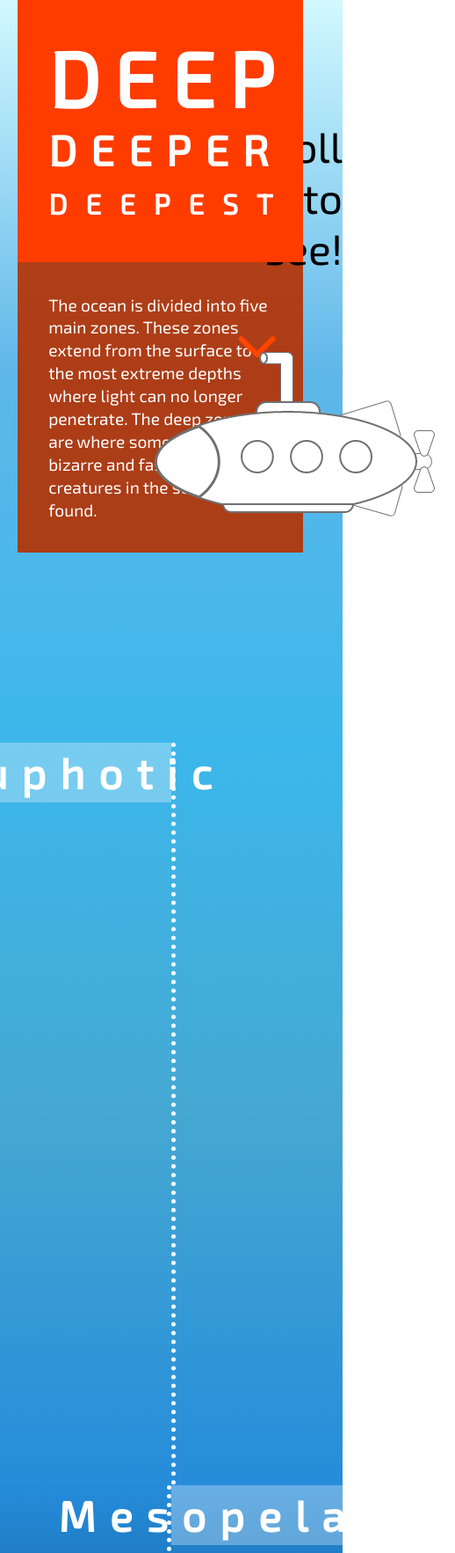
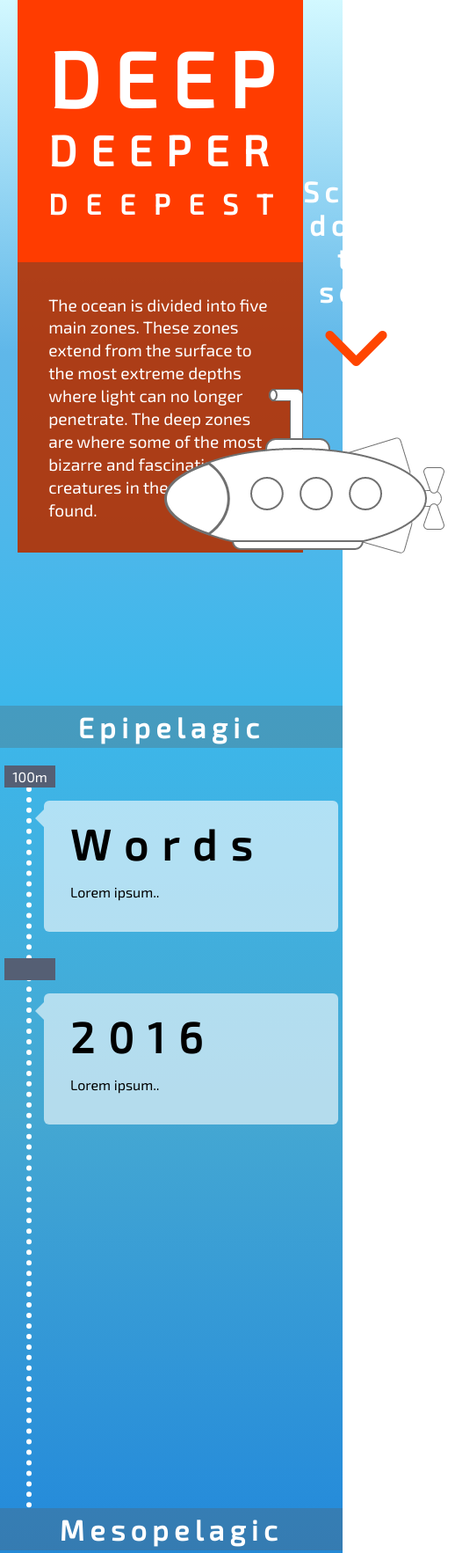
Before and after one commit to aucoeur/singlepagescroll, a plain HTML site: page index.html in a window 390 px wide. Shown: the top 1765 px of the page at 88% size, 518 px wide, since content can reach past the window. Drawn offline with nearby package versions, Linux system fonts and the light colour scheme.

Commit message:
Refactored html &  css

```diff
--- a/assets/css/style.css
+++ b/assets/css/style.css
@@ -1,72 +1,36 @@
-html {
-    height: 100%;
+* {
+  box-sizing: border-box;
 }
 
+/* Set a background color */
 body {
-    font-family: 'Exo 2';
-    font-size: 1em;
-    color: white;
-    height: 100vh;
     margin: 0;
-}
-
-.parallax {
-    /* Create the parallax scrolling effect */
-    background-attachment: fixed;
-    background-position: center;
-    background-repeat: no-repeat;
-    background-size: cover;
-}
-
-a {
-    color: black;
-    padding: 0 5px;
-    margin: 0;
-    text-decoration: none;
-}
-
-a.selected {
-    background-color: rgba(0, 0, 0, 0.4);
-    color: rgb(255, 255, 255);
-}
-
-.container {
-    height: 100%;
-}
-
-.container>div {
-    height: 100%;
+    font-family: 'Exo 2', sans-serif;
 }
 
 .a {
-    /* background-color: cadetblue; */
     background: linear-gradient(rgba(195, 246, 255, 0.742), rgb(95, 183, 233), rgb(60, 183, 235));
-    display: flex;
-    flex-direction: column;
+    height: 95vh;
 }
 
 .b {
-    /* background-color: cornflowerblue; */
     background: linear-gradient(rgb(60, 183, 235), rgb(69, 168, 210), rgb(38, 140, 218));
 }
 
 .c {
-    /* background-color: darkseagreen; */
-    background: linear-gradient(rgb(38, 140, 218), rgb(14, 89, 147), rgb(1, 43, 85), rgb(0, 0, 0));
+    background: linear-gradient(rgb(38, 140, 218), rgb(14, 89, 147));
 }
 
 .d {
-    /* background-color: goldenrod; */
-    background: linear-gradient(rgb(0, 0, 0), rgb(1, 43, 85), rgb(7, 80, 136), rgb(69, 168, 210), rgb(185, 214, 209));
-    /* background-image: url("images/grass-2.jpg"); */
+    background: linear-gradient(rgb(14, 89, 147), rgb(1, 55, 109));
 }
 
 .e {
-    background: linear-gradient(rgb(185, 214, 209), rgb(69, 168, 210), rgb(14, 89, 147), rgb(1, 43, 85), rgb(0, 0, 0));
+    background: linear-gradient(rgb(1, 55, 109), rgb(0, 37, 70));
 }
 
 .f {
-    background: linear-gradient(rgb(0, 0, 0), rgb(1, 43, 85), rgb(7, 80, 136), rgb(69, 168, 210), rgb(185, 214, 209));
+    background: linear-gradient(rgb(1, 37, 70), rgb(0, 0, 0));
 }
 
 #toTop {
@@ -97,6 +61,18 @@ a.selected {
     background-color: rgba(181, 48, 0, 0.9);
 }
 
+a {
+    color: black;
+    padding: 0 5px;
+    margin: 0;
+    text-decoration: none;
+}
+
+a.selected {
+    background-color: rgba(0, 0, 0, 0.4);
+    color: rgb(255, 255, 255);
+}
+
 h1 {
     font-size: 5.5em;
     letter-spacing: 1rem;
@@ -110,10 +86,18 @@ h2 {
     margin: 0;
 }
 
-h2#long{
+h2.long {
     font-size: 3em;
     letter-spacing: 0.6rem;
     margin: 0;
+}
+
+@media only screen and (max-width: 600px) {
+    h2.long {
+        font-size: 2em;
+        letter-spacing: 0.4rem;
+        margin: 0;
+    }
 }
 
 h3 {
@@ -123,115 +107,285 @@ h3 {
     margin: 0;
 }
 
-.inner {
+#intro {
+    display: flex;
+    flex-direction: row;
+    color: white;
+    font-family: 'Exo 2';
+}
+
+.header {
     display: flex;
     flex-direction: column;
     max-width: 325px;
     margin-left: 20px;
-}
-
-.header {
     left: 1em;
     padding: 2.2rem;
 }
 
-#header {
-    z-index: 1;
-}
-
-#intro {
+#descrip {
     font-size: 1.2rem;
     line-height: 1.35em;
     z-index: 0;
 }
 
-.main {
-    margin: 0;
-    position: absolute;
-    top: 30%;
-    left: 50%;
-    max-width: 300px;
-    -ms-transform: translateY(-50%);
-    transform: translateY(-50%);
-    font-size: 3em;
-    color: black;
-    text-align: right;
+.introLeft {
+    align-self: stretch;
+}
+.introRight {
+    align-self: center;
+    flex-grow: 1;
 }
 
-.bounce {
-  -webkit-animation: animation 1000ms linear infinite both;
-  animation: animation 1000ms linear infinite both;
-  color: orangered;
-  text-align: center;
+#introText {
+    text-align: center;
 }
 
-/* Generated with Bounce.js. Edit at http://bouncejs.com#%7Bl%3A1%2Cs%3A%5B%7BT%3A%22t%22%2Ce%3A%22s%22%2Cd%3A1000%2CD%3A0%2Cf%3A%7Bx%3A0%2Cy%3A0%7D%2Ct%3A%7Bx%3A0%2Cy%3A50%7D%2Cs%3A1%2Cb%3A1%7D%5D%7D */
+/* Generated with Bounce.js. */
+
+.bounce {
+    -webkit-animation: animation 1000ms linear infinite both;
+    animation: animation 1000ms linear infinite both;
+    color: orangered;
+    text-align: center;
+}
 
 @-webkit-keyframes animation {
-  0% { -webkit-transform: matrix3d(1, 0, 0, 0, 0, 1, 0, 0, 0, 0, 1, 0, 0, 0, 0, 1); transform: matrix3d(1, 0, 0, 0, 0, 1, 0, 0, 0, 0, 1, 0, 0, 0, 0, 1); }
-  6.31% { -webkit-transform: matrix3d(1, 0, 0, 0, 0, 1, 0, 0, 0, 0, 1, 0, 0, 6.094, 0, 1); transform: matrix3d(1, 0, 0, 0, 0, 1, 0, 0, 0, 0, 1, 0, 0, 6.094, 0, 1); }
-  12.51% { -webkit-transform: matrix3d(1, 0, 0, 0, 0, 1, 0, 0, 0, 0, 1, 0, 0, 7.4, 0, 1); transform: matrix3d(1, 0, 0, 0, 0, 1, 0, 0, 0, 0, 1, 0, 0, 7.4, 0, 1); }
-  23.52% { -webkit-transform: matrix3d(1, 0, 0, 0, 0, 1, 0, 0, 0, 0, 1, 0, 0, 5.635, 0, 1); transform: matrix3d(1, 0, 0, 0, 0, 1, 0, 0, 0, 0, 1, 0, 0, 5.635, 0, 1); }
-  34.43% { -webkit-transform: matrix3d(1, 0, 0, 0, 0, 1, 0, 0, 0, 0, 1, 0, 0, 3.223, 0, 1); transform: matrix3d(1, 0, 0, 0, 0, 1, 0, 0, 0, 0, 1, 0, 0, 3.223, 0, 1); }
-  45.35% { -webkit-transform: matrix3d(1, 0, 0, 0, 0, 1, 0, 0, 0, 0, 1, 0, 0, 1.576, 0, 1); transform: matrix3d(1, 0, 0, 0, 0, 1, 0, 0, 0, 0, 1, 0, 0, 1.576, 0, 1); }
-  56.26% { -webkit-transform: matrix3d(1, 0, 0, 0, 0, 1, 0, 0, 0, 0, 1, 0, 0, 0.682, 0, 1); transform: matrix3d(1, 0, 0, 0, 0, 1, 0, 0, 0, 0, 1, 0, 0, 0.682, 0, 1); }
-  78.18% { -webkit-transform: matrix3d(1, 0, 0, 0, 0, 1, 0, 0, 0, 0, 1, 0, 0, 0.083, 0, 1); transform: matrix3d(1, 0, 0, 0, 0, 1, 0, 0, 0, 0, 1, 0, 0, 0.083, 0, 1); }
-  100% { -webkit-transform: matrix3d(1, 0, 0, 0, 0, 1, 0, 0, 0, 0, 1, 0, 0, 0, 0, 1); transform: matrix3d(1, 0, 0, 0, 0, 1, 0, 0, 0, 0, 1, 0, 0, 0, 0, 1); }
+    0% {
+        -webkit-transform: matrix3d(1, 0, 0, 0, 0, 1, 0, 0, 0, 0, 1, 0, 0, 0, 0, 1);
+        transform: matrix3d(1, 0, 0, 0, 0, 1, 0, 0, 0, 0, 1, 0, 0, 0, 0, 1);
+    }
+
+    6.31% {
+        -webkit-transform: matrix3d(1, 0, 0, 0, 0, 1, 0, 0, 0, 0, 1, 0, 0, 6.094, 0, 1);
+        transform: matrix3d(1, 0, 0, 0, 0, 1, 0, 0, 0, 0, 1, 0, 0, 6.094, 0, 1);
+    }
+
+    12.51% {
+        -webkit-transform: matrix3d(1, 0, 0, 0, 0, 1, 0, 0, 0, 0, 1, 0, 0, 7.4, 0, 1);
+        transform: matrix3d(1, 0, 0, 0, 0, 1, 0, 0, 0, 0, 1, 0, 0, 7.4, 0, 1);
+    }
+
+    23.52% {
+        -webkit-transform: matrix3d(1, 0, 0, 0, 0, 1, 0, 0, 0, 0, 1, 0, 0, 5.635, 0, 1);
+        transform: matrix3d(1, 0, 0, 0, 0, 1, 0, 0, 0, 0, 1, 0, 0, 5.635, 0, 1);
+    }
+
+    34.43% {
+        -webkit-transform: matrix3d(1, 0, 0, 0, 0, 1, 0, 0, 0, 0, 1, 0, 0, 3.223, 0, 1);
+        transform: matrix3d(1, 0, 0, 0, 0, 1, 0, 0, 0, 0, 1, 0, 0, 3.223, 0, 1);
+    }
+
+    45.35% {
+        -webkit-transform: matrix3d(1, 0, 0, 0, 0, 1, 0, 0, 0, 0, 1, 0, 0, 1.576, 0, 1);
+        transform: matrix3d(1, 0, 0, 0, 0, 1, 0, 0, 0, 0, 1, 0, 0, 1.576, 0, 1);
+    }
+
+    56.26% {
+        -webkit-transform: matrix3d(1, 0, 0, 0, 0, 1, 0, 0, 0, 0, 1, 0, 0, 0.682, 0, 1);
+        transform: matrix3d(1, 0, 0, 0, 0, 1, 0, 0, 0, 0, 1, 0, 0, 0.682, 0, 1);
+    }
+
+    78.18% {
+        -webkit-transform: matrix3d(1, 0, 0, 0, 0, 1, 0, 0, 0, 0, 1, 0, 0, 0.083, 0, 1);
+        transform: matrix3d(1, 0, 0, 0, 0, 1, 0, 0, 0, 0, 1, 0, 0, 0.083, 0, 1);
+    }
+
+    100% {
+        -webkit-transform: matrix3d(1, 0, 0, 0, 0, 1, 0, 0, 0, 0, 1, 0, 0, 0, 0, 1);
+        transform: matrix3d(1, 0, 0, 0, 0, 1, 0, 0, 0, 0, 1, 0, 0, 0, 0, 1);
+    }
 }
 
 @keyframes animation {
-  0% { -webkit-transform: matrix3d(1, 0, 0, 0, 0, 1, 0, 0, 0, 0, 1, 0, 0, 0, 0, 1); transform: matrix3d(1, 0, 0, 0, 0, 1, 0, 0, 0, 0, 1, 0, 0, 0, 0, 1); }
-  6.31% { -webkit-transform: matrix3d(1, 0, 0, 0, 0, 1, 0, 0, 0, 0, 1, 0, 0, 6.094, 0, 1); transform: matrix3d(1, 0, 0, 0, 0, 1, 0, 0, 0, 0, 1, 0, 0, 6.094, 0, 1); }
-  12.51% { -webkit-transform: matrix3d(1, 0, 0, 0, 0, 1, 0, 0, 0, 0, 1, 0, 0, 7.4, 0, 1); transform: matrix3d(1, 0, 0, 0, 0, 1, 0, 0, 0, 0, 1, 0, 0, 7.4, 0, 1); }
-  23.52% { -webkit-transform: matrix3d(1, 0, 0, 0, 0, 1, 0, 0, 0, 0, 1, 0, 0, 5.635, 0, 1); transform: matrix3d(1, 0, 0, 0, 0, 1, 0, 0, 0, 0, 1, 0, 0, 5.635, 0, 1); }
-  34.43% { -webkit-transform: matrix3d(1, 0, 0, 0, 0, 1, 0, 0, 0, 0, 1, 0, 0, 3.223, 0, 1); transform: matrix3d(1, 0, 0, 0, 0, 1, 0, 0, 0, 0, 1, 0, 0, 3.223, 0, 1); }
-  45.35% { -webkit-transform: matrix3d(1, 0, 0, 0, 0, 1, 0, 0, 0, 0, 1, 0, 0, 1.576, 0, 1); transform: matrix3d(1, 0, 0, 0, 0, 1, 0, 0, 0, 0, 1, 0, 0, 1.576, 0, 1); }
-  56.26% { -webkit-transform: matrix3d(1, 0, 0, 0, 0, 1, 0, 0, 0, 0, 1, 0, 0, 0.682, 0, 1); transform: matrix3d(1, 0, 0, 0, 0, 1, 0, 0, 0, 0, 1, 0, 0, 0.682, 0, 1); }
-  78.18% { -webkit-transform: matrix3d(1, 0, 0, 0, 0, 1, 0, 0, 0, 0, 1, 0, 0, 0.083, 0, 1); transform: matrix3d(1, 0, 0, 0, 0, 1, 0, 0, 0, 0, 1, 0, 0, 0.083, 0, 1); }
-  100% { -webkit-transform: matrix3d(1, 0, 0, 0, 0, 1, 0, 0, 0, 0, 1, 0, 0, 0, 0, 1); transform: matrix3d(1, 0, 0, 0, 0, 1, 0, 0, 0, 0, 1, 0, 0, 0, 0, 1); }
+    0% {
+        -webkit-transform: matrix3d(1, 0, 0, 0, 0, 1, 0, 0, 0, 0, 1, 0, 0, 0, 0, 1);
+        transform: matrix3d(1, 0, 0, 0, 0, 1, 0, 0, 0, 0, 1, 0, 0, 0, 0, 1);
+    }
+
+    6.31% {
+        -webkit-transform: matrix3d(1, 0, 0, 0, 0, 1, 0, 0, 0, 0, 1, 0, 0, 6.094, 0, 1);
+        transform: matrix3d(1, 0, 0, 0, 0, 1, 0, 0, 0, 0, 1, 0, 0, 6.094, 0, 1);
+    }
+
+    12.51% {
+        -webkit-transform: matrix3d(1, 0, 0, 0, 0, 1, 0, 0, 0, 0, 1, 0, 0, 7.4, 0, 1);
+        transform: matrix3d(1, 0, 0, 0, 0, 1, 0, 0, 0, 0, 1, 0, 0, 7.4, 0, 1);
+    }
+
+    23.52% {
+        -webkit-transform: matrix3d(1, 0, 0, 0, 0, 1, 0, 0, 0, 0, 1, 0, 0, 5.635, 0, 1);
+        transform: matrix3d(1, 0, 0, 0, 0, 1, 0, 0, 0, 0, 1, 0, 0, 5.635, 0, 1);
+    }
+
+    34.43% {
+        -webkit-transform: matrix3d(1, 0, 0, 0, 0, 1, 0, 0, 0, 0, 1, 0, 0, 3.223, 0, 1);
+        transform: matrix3d(1, 0, 0, 0, 0, 1, 0, 0, 0, 0, 1, 0, 0, 3.223, 0, 1);
+    }
+
+    45.35% {
+        -webkit-transform: matrix3d(1, 0, 0, 0, 0, 1, 0, 0, 0, 0, 1, 0, 0, 1.576, 0, 1);
+        transform: matrix3d(1, 0, 0, 0, 0, 1, 0, 0, 0, 0, 1, 0, 0, 1.576, 0, 1);
+    }
+
+    56.26% {
+        -webkit-transform: matrix3d(1, 0, 0, 0, 0, 1, 0, 0, 0, 0, 1, 0, 0, 0.682, 0, 1);
+        transform: matrix3d(1, 0, 0, 0, 0, 1, 0, 0, 0, 0, 1, 0, 0, 0.682, 0, 1);
+    }
+
+    78.18% {
+        -webkit-transform: matrix3d(1, 0, 0, 0, 0, 1, 0, 0, 0, 0, 1, 0, 0, 0.083, 0, 1);
+        transform: matrix3d(1, 0, 0, 0, 0, 1, 0, 0, 0, 0, 1, 0, 0, 0.083, 0, 1);
+    }
+
+    100% {
+        -webkit-transform: matrix3d(1, 0, 0, 0, 0, 1, 0, 0, 0, 0, 1, 0, 0, 0, 0, 1);
+        transform: matrix3d(1, 0, 0, 0, 0, 1, 0, 0, 0, 0, 1, 0, 0, 0, 0, 1);
+    }
 }
 
 #sub {
     display: block;
     position: fixed;
-    bottom: 30%;
-    left: 45%;
-    z-index: 2;
+    bottom: 25%;
+    left: 48%;
+    z-index: 0;
 }
 
-.meter {
-    display: flex;
-    flex-direction: row;
-    padding: 0;
-}
-
-.line {
-    position: sticky;
-    border-right: 5px dotted white;
-    height: 100vh;
-    width: 50%;
-    z-index: 3;
-    text-align: center;
-}
-
-.other {
-    position: sticky;
-    border-left: 5px dotted white;
-    height: 100vh;
-    width: 50%;
-    z-index: 3;
-    text-align: center;
-}
-
-.blank {
-    width: 50%;
-    border: 0;
-    padding: 0;
-}
 .title {
-    display: flex;
-    background-color: rgba(255, 255, 255, 0.3);
+    background-color: rgba(94, 94, 94, 0.3);
     color: rgb(255, 255, 255);
     padding: 5px;
     justify-content: center;
+    text-align: center;
+    z-index: 15;
 }
+
+/* Dotted line container */
+.depth {
+  position: relative;
+  margin: 0 auto;
+  height: 100vh;
+}
+
+/* Actual dotted line */
+.depth::after {
+  content: '';
+  position: absolute;
+  width: 2px;
+  border-right: 6px dotted white;
+  top: 0;
+  bottom: 0;
+  left: 50%;
+  margin-left: -3px;
+}
+
+/* Container around content */
+.container {
+  padding: 10px 40px;
+  position: relative;
+  background-color: inherit;
+  width: 50%;
+  z-index: 10;
+  margin: 20px;
+}
+
+/* Meter marks on the line */
+.container::after {
+  content: attr(data-depth);
+  text-align: center;
+  line-height: 25px;
+  vertical-align: middle;
+  position: absolute;
+  width: 50px;
+  height: 25px;
+  right: -16px;
+  color: rgb(255, 255, 255);
+  background-color: rgba(85, 95, 116);
+  top: 0px;
+  z-index: 1;
+  padding: 0px 4px;
+}
+
+/* Containers on left/right */
+.left {
+  left: 0;
+}
+
+.right {
+  left: 47%;
+}
+
+/* Arrows for left side (pointing right) */
+.left::before {
+  content: " ";
+  height: 0;
+  position: absolute;
+  top: 50px;
+  width: 0;
+  z-index: 10;
+  right: 30px;
+  border: medium solid rgba(255, 255, 255, 0.6);
+  border-width: 10px 0 10px 10px;
+  border-color: transparent transparent transparent rgba(255, 255, 255, 0.6);
+}
+
+/* Arrows for right side (pointing left) */
+.right::before {
+  content: " ";
+  height: 0;
+  position: absolute;
+  top: 50px;
+  width: 0;
+  z-index: 10;
+  left: 30px;
+  border: medium solid rgba(255, 255, 255, 0.6);
+  border-width: 10px 10px 10px 0;
+  border-color: transparent rgba(255, 255, 255, 0.6) transparent transparent;
+}
+
+/* Tweak meter marks to be center */
+.right::after {
+  left: -15px;
+}
+
+.content {
+  margin-top: 30px;
+  padding: 20px 30px;
+  background-color: rgba(255, 255, 255, 0.6);
+  position: relative;
+  border-radius: 6px;
+}
+
+/* Media queries - Responsive timeline on screens less than 600px wide */
+@media screen and (max-width: 600px) {
+/* Depth meter to left */
+  .depth::after {
+    left: 31px;
+  }
+
+/* Full-width containers */
+  .container {
+    width: 100%;
+    padding-left: 30px;
+    padding-right: 25px;
+  }
+
+/* Arrows all point left */
+  .container::before {
+    left: 20px;
+    border: medium solid rgba(255, 255, 255, 0.6);
+    border-width: 10px 10px 10px 0;
+    border-color: transparent rgba(255, 255, 255, 0.6) transparent transparent;
+  }
+
+/* Align all marks to left */
+  .left::after, .right::after {
+    left: -15px;
+  }
+
+/* Align all containers */
+  .right {
+    left: 0%;
+  }
+}
--- a/index.html
+++ b/index.html
@@ -10,83 +10,124 @@
     <title>Deep Blue Ocean</title>
 </head>
 
-
 <body>
-    <div class="container">
-        <div id="a" class="a ">
-            <!-- <h1 data-aos="fade-up">Intro</h1> -->
-            <div class="inner">
-                <section id="header" class="orange header">
+    <div id="a" class="a">
+        <div id="intro" class="intro">
+            <div class="introLeft">
+                <section id="title_head" class="orange header">
                     <h1>DEEP</h1>
                     <h2>DEEPER</h2>
                     <h3>DEEPEST</h3>
                 </section>
-                <section id="intro" class="orange-muted header" data-aos="fade-down" data-aos-anchor="#header"
+                <section id="descrip" class="orange-muted header" data-aos="fade-down" data-aos-anchor="#header"
                     data-aos-anchor-placement="bottom top">
                     The ocean is divided into five main zones. These zones extend from the surface to the most extreme
                     depths where light can no longer penetrate. The deep zones are where some of the most bizarre and
                     fascinating creatures in the sea can be found.
                 </section>
             </div>
-            <div class="main">
-                <section>
-                    <p>Scroll down to see!</p>
-                    <div class="bounce"><i class="fas fa-chevron-down"></i></i></div>
+            <div class="introRight">
+                <section id="introText">
+                    <h2 class="long">Scroll down to see!</h2>
+                    <div class="bounce"><i class="fas fa-chevron-down fa-5x"></i></i></div>
                 </section>
             </div>
         </div>
-        <div id="b" class="b ">
-            <div class="meter">
-                <div class="line">
-                    <div class="title" data-aos="fade-right">
-                        <h2>Euphotic</h2>
+    </div>
+
+    <div id="b" class="b">
+        <div class="title" data-aos="fade-left">
+            <h2 class="long">Epipelagic</h2>
+        </div>
+        <div class="depth">
+            <div class="container left" data-depth="100m">
+                <div class="content">
+                    <h2>Words</h2>
+                    <p>Lorem ipsum..</p>
                 </div>
             </div>
-                <div class="blank">
+            <div class="container right">
+                <div class="content">
+                    <h2>2016</h2>
+                    <p>Lorem ipsum..</p>
                 </div>
             </div>
         </div>
+    </div>
+
     <div id="c" class="c">
-            <div class="meter">
-                <div class="blank">
+        <div class="title" data-aos="fade-left">
+            <h2 class="long">Mesopelagic</h2>
         </div>
-                <div class="other">
-                    <div class="title" data-aos="fade-left">
-                        <h2>Mesopelagic</h2>
+        <div class="depth">
+            <div class="container left" data-depth="1000m">
+                <div class="content">
+                    <h2>Epipelagic</h2>
+                    <p>Lorem ipsum..</p>
+                </div>
+            </div>
+            <div class="container right">
+                <div class="content">
+                    <h2>Text</h2>
+                    <p>Lorem ipsum..</p>
+                </div>
             </div>
         </div>
     </div>
     </div>
     <div id="d" class="d">
-            <div class="meter">
-                <div class="line">
         <div class="title" data-aos="fade-right">
             <h2 class="long">Bathypelagic</h2>
         </div>
+        <div class="depth">
+            <div class="container left">
+                <div class="content">
+                    <h2>Text</h2>
+                    <p>Lorem ipsum..</p>
                 </div>
-                <div class="blank">
+            </div>
+            <div class="container right">
+                <div class="content">
+                    <h2>Text</h2>
+                    <p>Lorem ipsum..</p>
+                </div>
             </div>
         </div>
     </div>
     <div id="e" class="e">
-            <div class="meter">
-                <div class="line">
+        <div class="title" data-aos="fade-left">
+            <h2 class="long">Abyssopelagic</h2>
         </div>
-                <div class="blank">
-                    <div class="title" data-aos="fade-left">
-                        <h2 id="long">Abyssopelagic</h2>
+        <div class="depth">
+            <div class="container left">
+                <div class="content">
+                    <h2>Text</h2>
+                    <p>Lorem ipsum..</p>
+                </div>
+            </div>
+            <div class="container right">
+                <div class="content">
+                    <h2>Text</h2>
+                    <p>Lorem ipsum..</p>
                 </div>
             </div>
         </div>
     </div>
     <div id="f" class="f">
-            <div class="meter">
-                <div class="line">
+        <div class="depth">
             <div class="title" data-aos="fade-right">
-                        <h2>Hadopelagic</h2>
+                <h2 class="long">Hadopelagic</h2>
+            </div>
+            <div class="container left">
+                <div class="content">
+                    <h2>Text</h2>
+                    <p>Lorem ipsum..</p>
                 </div>
             </div>
-                <div class="blank">
+            <div class="container right">
+                <div class="content">
+                    <h2>Text</h2>
+                    <p>Lorem ipsum..</p>
                 </div>
             </div>
         </div>
@@ -96,7 +137,9 @@
         <img src="assets/img/sub.png" alt="a submarine">
     </div>
 
-    <button id="toTop" title="Go to top"><i class="fas fa-chevron-up"></i></button>
+    <button id="toTop" title="Go to top">
+        <i class="fas fa-chevron-up"></i>
+    </button>
 
     <!-- FontAwesome -->
     <script src="https://kit.fontawesome.com/37ff4a1043.js" crossorigin="anonymous"></script>
```
Also changed, not shown: 2 other files. Lines whose indentation alone changed are shown as unchanged.
